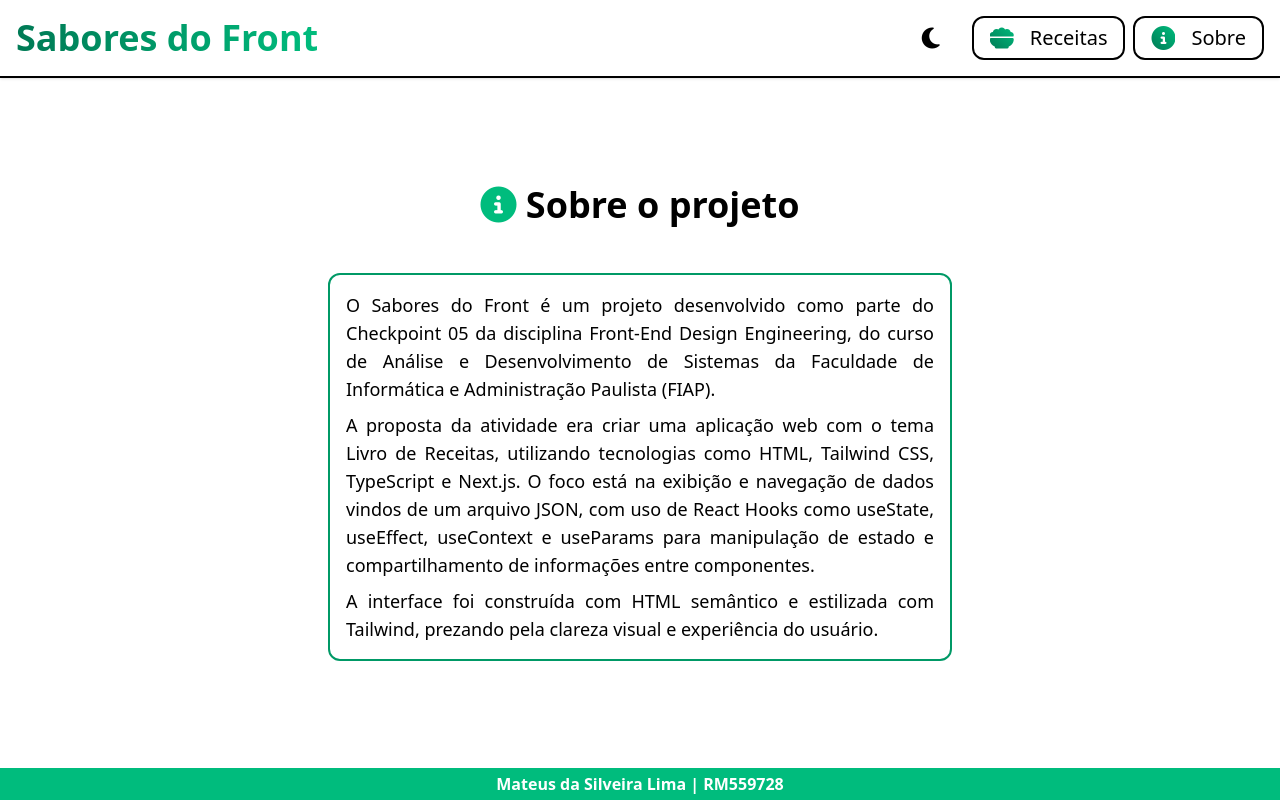
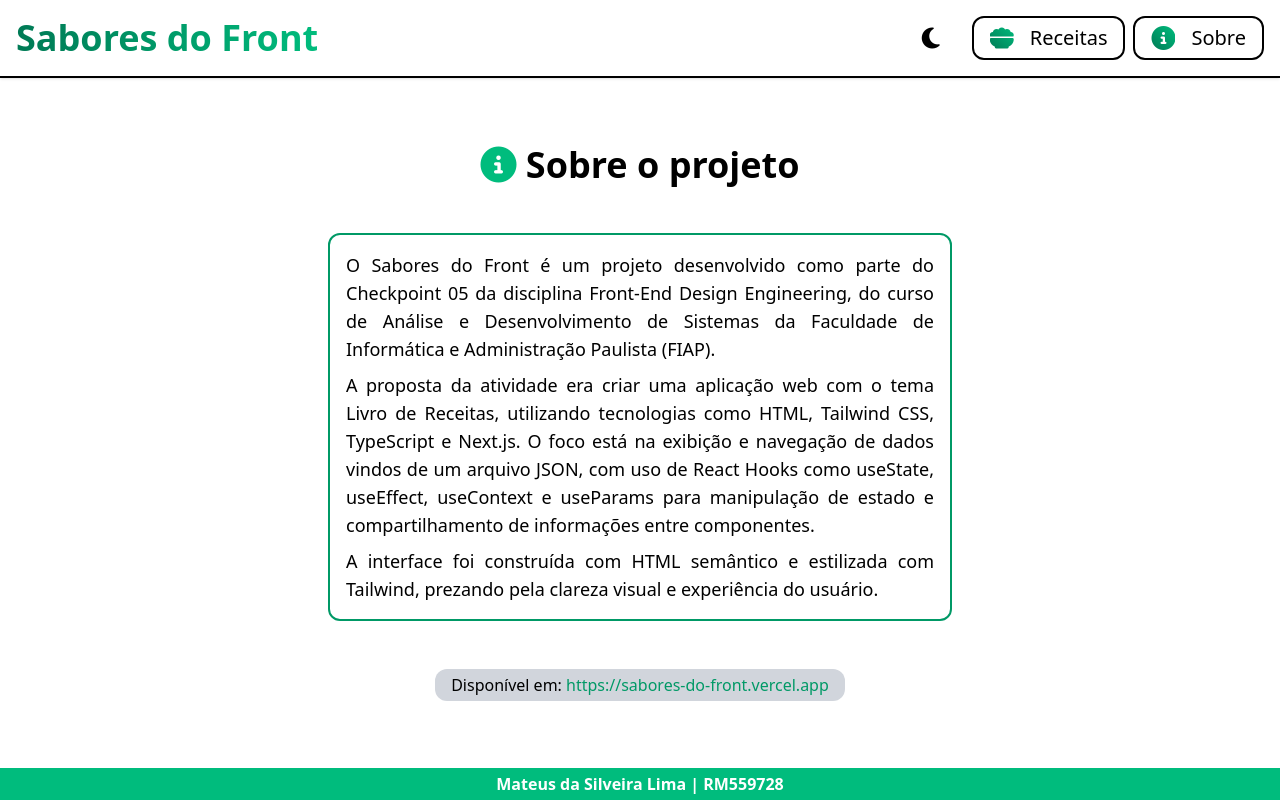
Before and after one commit to mtslma/sabores-do-front, a Next.js app: page /sobre in a window 1280 px wide. Built offline with nearby package versions, Linux system fonts and the light colour scheme.

Commit message:
adicionado link para vercel

```diff
--- a/src/app/sobre/page.tsx
+++ b/src/app/sobre/page.tsx
@@ -1,27 +1,25 @@
 import PageTitle from "@/components/PageTitle/PageTitle";
 import TextBox from "@/components/TextBox/TextBox";
+import Link from "next/link";
 
 export default function Home() {
     return (
         <main className="flex flex-col items-center gap-6 md:gap-12">
-        <PageTitle><i className="fa-solid fa-info-circle text-emerald-500"/> Sobre o projeto</PageTitle>
+            <PageTitle>
+                <i className="fa-solid fa-info-circle text-emerald-500" /> Sobre o projeto
+            </PageTitle>
 
             <TextBox>
-            <p>
-                O Sabores do Front é um projeto desenvolvido como parte do Checkpoint 05 da disciplina Front-End Design Engineering, do curso de Análise e Desenvolvimento de Sistemas da Faculdade de Informática e Administração Paulista (FIAP).
-            </p>
+                <p>O Sabores do Front é um projeto desenvolvido como parte do Checkpoint 05 da disciplina Front-End Design Engineering, do curso de Análise e Desenvolvimento de Sistemas da Faculdade de Informática e Administração Paulista (FIAP).</p>
 
-            <p>
-                A proposta da atividade era criar uma aplicação web com o tema Livro de Receitas, utilizando tecnologias como HTML, Tailwind CSS, TypeScript e Next.js. O foco está na exibição e navegação de dados vindos de um arquivo JSON, com uso de React Hooks como useState, useEffect, useContext e useParams para manipulação de estado e compartilhamento de informações entre componentes.
-            </p>
+                <p>A proposta da atividade era criar uma aplicação web com o tema Livro de Receitas, utilizando tecnologias como HTML, Tailwind CSS, TypeScript e Next.js. O foco está na exibição e navegação de dados vindos de um arquivo JSON, com uso de React Hooks como useState, useEffect, useContext e useParams para manipulação de estado e compartilhamento de informações entre componentes.</p>
 
-            <p>
-                A interface foi construída com HTML semântico e estilizada com Tailwind, prezando pela clareza visual e experiência do usuário.
-            </p>
+                <p>A interface foi construída com HTML semântico e estilizada com Tailwind, prezando pela clareza visual e experiência do usuário.</p>
             </TextBox>
 
-
-
+            <Link href={"https://sabores-do-front.vercel.app"} className="group hover:cursor-pointer dark:text-gray-800 px-4 p-1 bg-gray-300 rounded-xl">
+                Disponível em: <span className="text-emerald-600 group-hover:underline">https://sabores-do-front.vercel.app</span>
+            </Link>
         </main>
     );
 }
```
Lines whose indentation alone changed are shown as unchanged.
